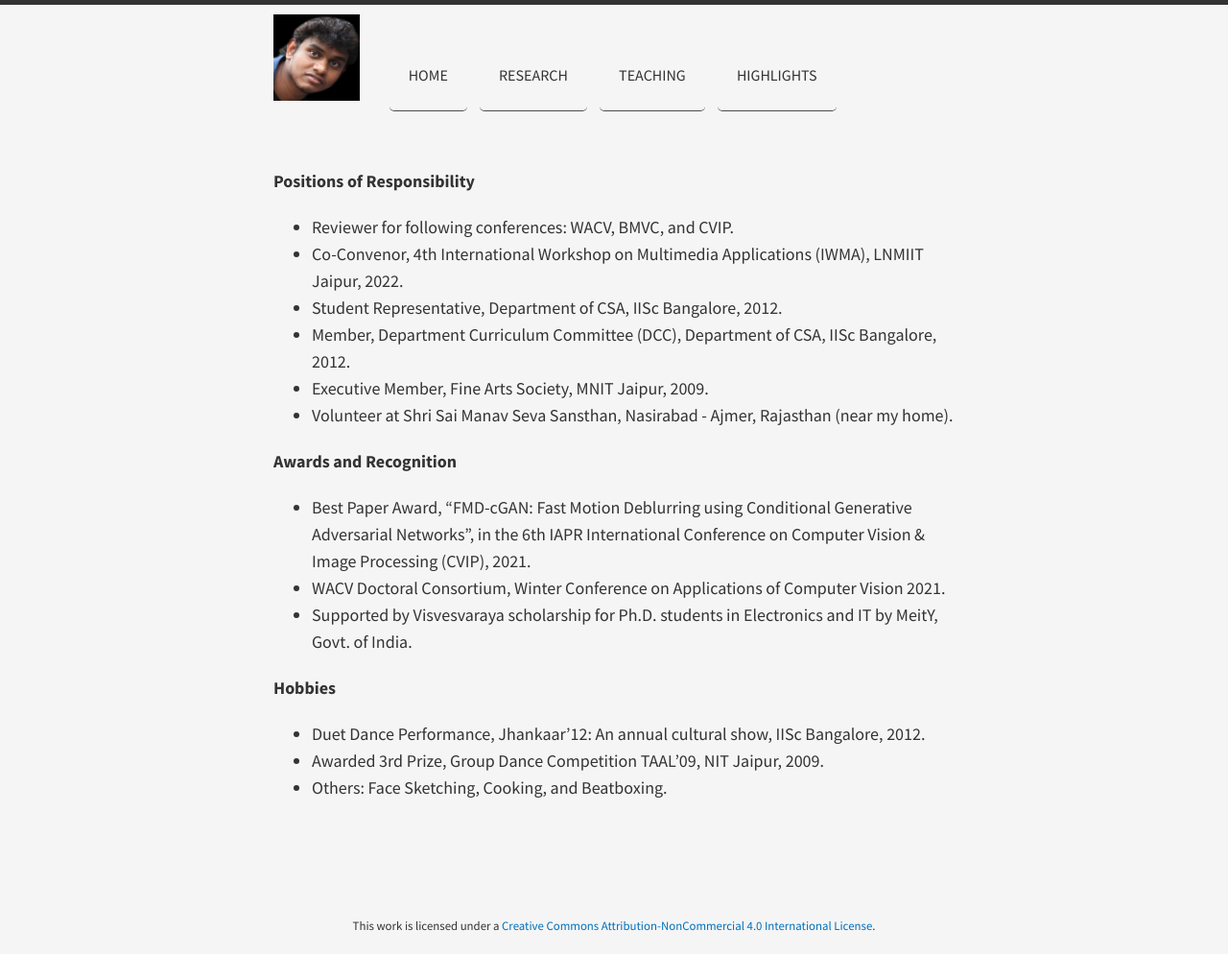
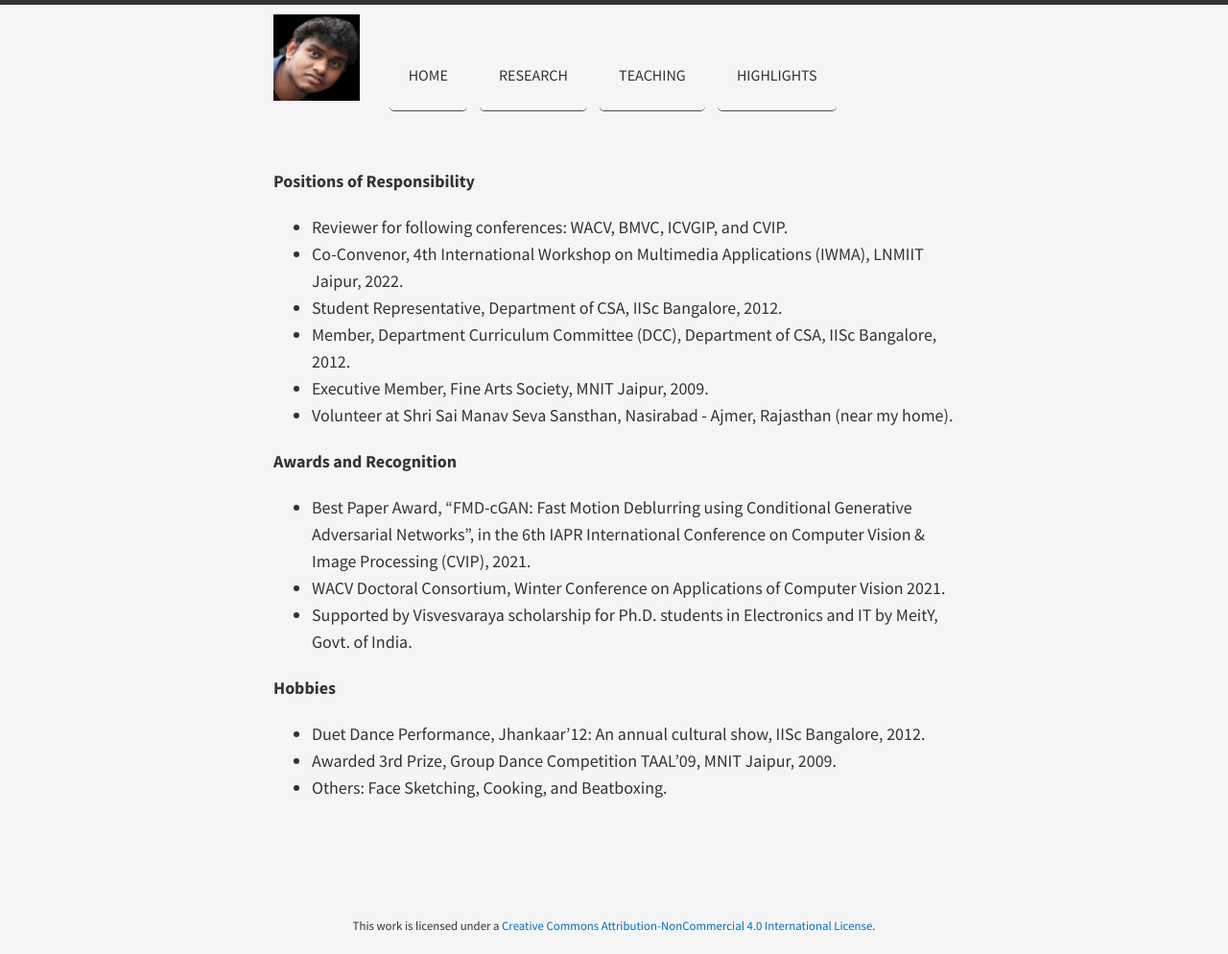
Before and after one commit to indramastan/indradeepmastan, a Jekyll site: the page built from extracurricularActivity/index.md, in a window 1280 px wide. Shown: the whole page at 96% size. Built offline with Jekyll 4.4.1, drawn with Linux system fonts in a browser that asks for light colours; nearby versions of some CDN libraries.

Commit message:
Update index.md

```diff
--- a/extracurricularActivity/index.md
+++ b/extracurricularActivity/index.md
@@ -6,7 +6,7 @@ title:
 
 **Positions of Responsibility**
 
-- Reviewer for following conferences: WACV, BMVC, and CVIP.
+- Reviewer for following conferences: WACV, BMVC, ICVGIP, and CVIP.
 - Co-Convenor, 4th International Workshop on Multimedia Applications (IWMA), LNMIIT Jaipur, 2022.
 - Student Representative, Department of CSA, IISc Bangalore, 2012.
 - Member, Department Curriculum Committee (DCC), Department of CSA, IISc Bangalore, 2012.
@@ -23,5 +23,5 @@ title:
 
 **Hobbies**
 - Duet Dance Performance, Jhankaar’12: An annual cultural show, IISc Bangalore, 2012.
-- Awarded 3rd Prize, Group Dance Competition TAAL’09, NIT Jaipur, 2009.
+- Awarded 3rd Prize, Group Dance Competition TAAL’09, MNIT Jaipur, 2009.
 - Others: Face Sketching, Cooking, and Beatboxing.
```
